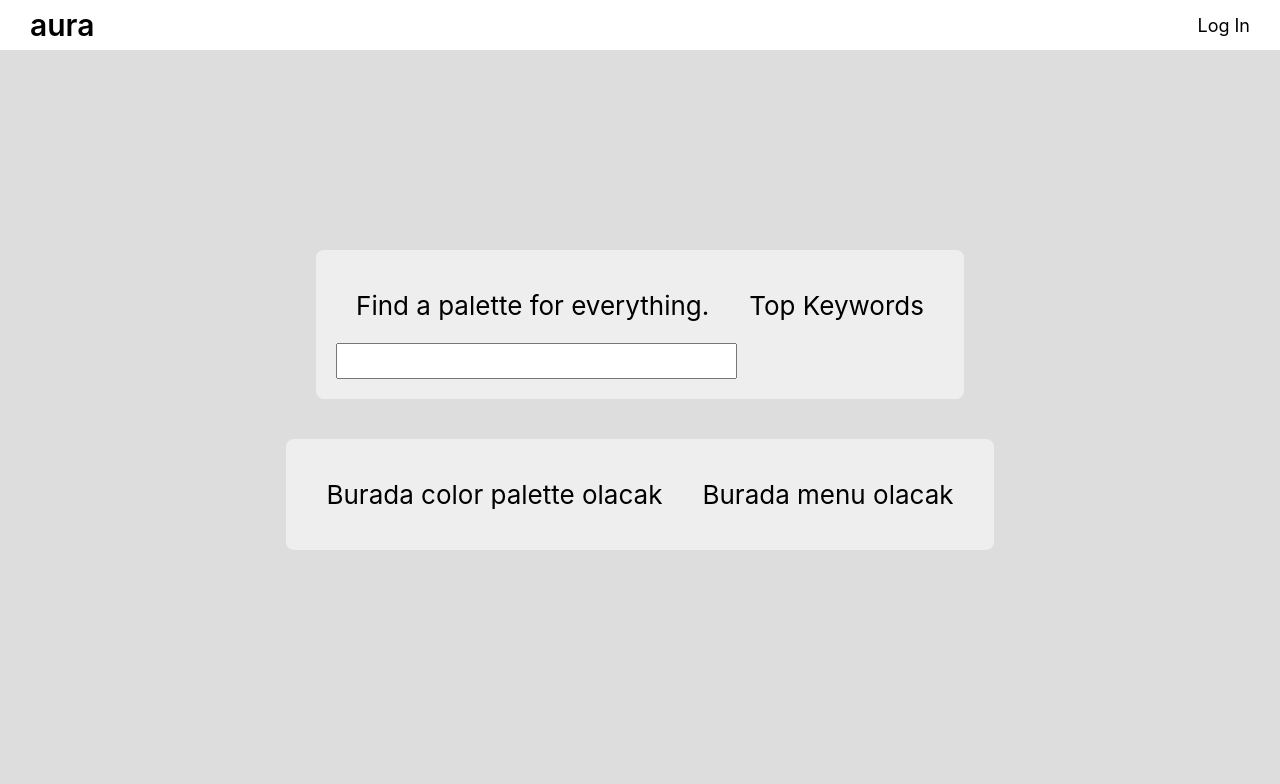
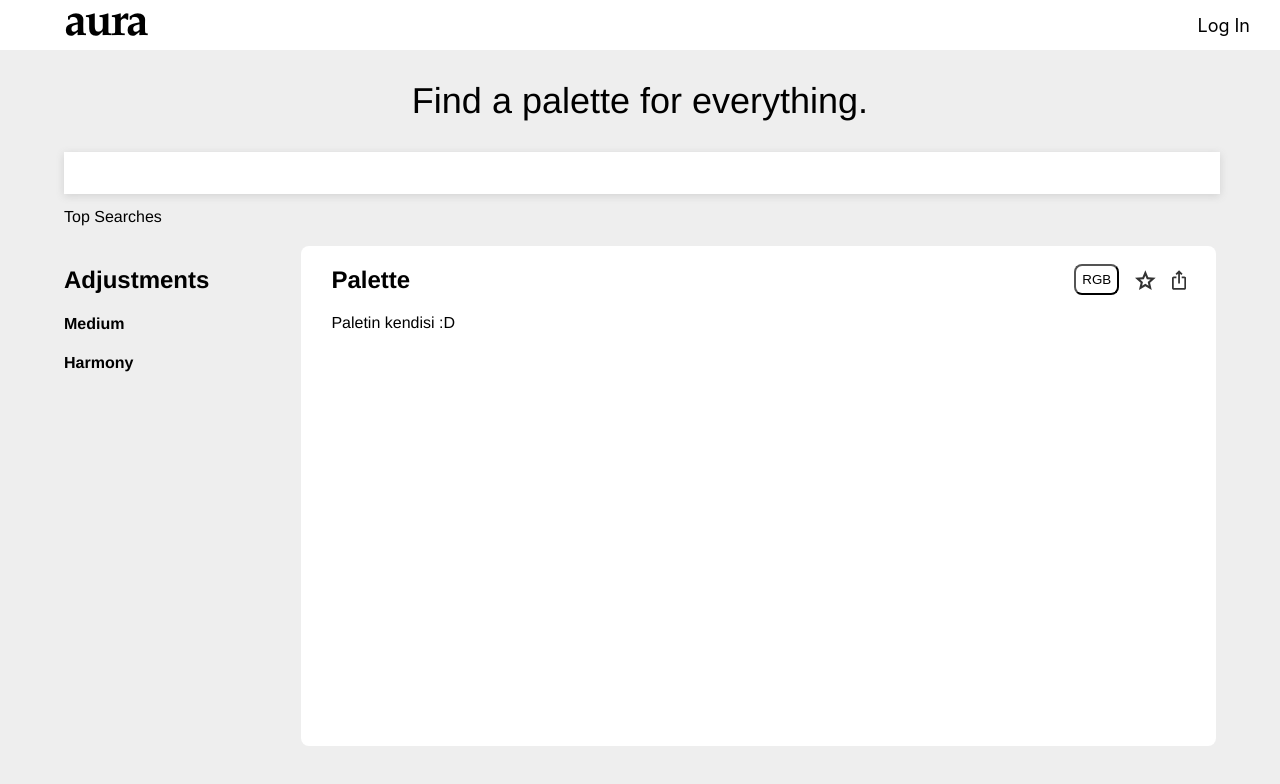
Before and after one commit to solomonNSI/AuraPalette, a React (Create React App) app in the folder aura-palette/: page / in a window 1280 px wide. Shown: the top 784 px of the page. Built offline with nearby package versions, Linux system fonts and the light colour scheme.

Commit message:
divided the page into sections

```diff
--- a/aura-palette/src/App.css
+++ /dev/null
@@ -1,38 +0,0 @@
-.App {
-  text-align: center;
-}
-
-.App-logo {
-  height: 40vmin;
-  pointer-events: none;
-}
-
-@media (prefers-reduced-motion: no-preference) {
-  .App-logo {
-    animation: App-logo-spin infinite 20s linear;
-  }
-}
-
-.App-header {
-  background-color: #dddddd;
-  min-height: 100vh;
-  display: flex;
-  flex-direction: column;
-  align-items: center;
-  justify-content: center;
-  font-size: calc(10px + 2vmin);
-  color: white;
-}
-
-.App-link {
-  color: #61dafb;
-}
-
-@keyframes App-logo-spin {
-  from {
-    transform: rotate(0deg);
-  }
-  to {
-    transform: rotate(360deg);
-  }
-}
--- a/aura-palette/src/App.js
+++ b/aura-palette/src/App.js
@@ -1,29 +1,24 @@
-import './App.css';
 import * as S from "./style";
-import { NavBar } from './NavBar/NavBar';
+import { NavBar } from './Components/NavBar/NavBar';
+import { AdjustmentsMenu } from "./Components/AdjustmentsMenu/AdjustmentsMenu";
+import { Palette } from "./Components/Palette/Palette";
 
 function App() {
   return (
-    <div className="App">
-      <header className="App-header">
-        <NavBar/>
+    <div style={{ backgroundColor: '#eee', height: '100vh' }}>
+      <NavBar/>
 
-        <S.Container>
-          <div>
-            <S.Title>Find a palette for everything.</S.Title>
-            <S.SearchBar/>
-          </div>
-          <S.TopKeywords>
-            Top Keywords
-          </S.TopKeywords>
-        </S.Container>
+      <S.Content>
+        <S.Title>Find a palette for everything.</S.Title>
+        <S.SearchBar/>
+        <S.TopKeywords>Top Searches</S.TopKeywords>
 
-        <S.Container>
-          <S.ColorPaletteContainer>Burada color palette olacak</S.ColorPaletteContainer>
-          <S.MenuContainer>Burada menu olacak</S.MenuContainer>
-        </S.Container>
+        <S.PaletteContainer>
+          <AdjustmentsMenu/>
+          <Palette/>
+        </S.PaletteContainer>
 
-      </header>
+      </S.Content>
     </div>
   );
 }
--- /dev/null
+++ b/aura-palette/src/Components/AdjustmentsMenu/AdjustmentsMenu.js
@@ -0,0 +1,18 @@
+import React from "react";
+import * as S from "./style";
+
+export const AdjustmentsMenu = () => {
+  return (
+    <S.MenuContainer>
+      <h2>Adjustments</h2>
+
+      <div>
+        <h4>Medium</h4>
+      </div>
+
+      <div>
+        <h4>Harmony</h4>
+      </div>
+    </S.MenuContainer>
+  );
+}
--- /dev/null
+++ b/aura-palette/src/Components/AdjustmentsMenu/style.js
@@ -0,0 +1,6 @@
+import React from "react";
+import styled from "styled-components";
+
+export const MenuContainer = styled.div`
+  width: 250px;
+`;
--- a/aura-palette/src/NavBar/style.js
+++ b/aura-palette/src/Components/NavBar/style.js
@@ -1,10 +1,12 @@
 import React from "react";
 import styled from "styled-components";
+
+export const NAVBAR_HEIGHT = 50;
 
 export const NavBar = styled.div`
   background-color: white;
   color: black;
-  height: 50px;
+  height: ${NAVBAR_HEIGHT}px;
   width: 100%;
   display: flex;
   align-items: center;
@@ -13,10 +15,12 @@ export const NavBar = styled.div`
 `;
 
 export const AppName = styled.div`
-  font-size: 30px;
+  font-size: 46px;
   margin: 10px;
-  margin-left: 30px;
-  font-weight: 600;
+  margin-left: 64px;
+  font-family: Palatino;
+  font-weight: 700;
+  letter-spacing: -0.05em;
 `;
 
 export const LoginButton = styled.div`
--- /dev/null
+++ b/aura-palette/src/Components/Palette/Palette.js
@@ -0,0 +1,24 @@
+import React from "react";
+import { ExportIcon } from "../../Icons/ExportIcon";
+import * as S from "./style";
+
+const getColorMode = () => {
+  return "RGB";
+}
+
+export const Palette = () => {
+  return (
+    <S.Container>
+      <S.Header>
+        <S.PaletteTitle>Palette</S.PaletteTitle>
+        <S.ColorModeButton>{getColorMode()}</S.ColorModeButton>
+        <S.StyledStarIcon height='20px'/>
+        <ExportIcon height='20px'/>
+      </S.Header>
+
+      <div>
+        Paletin kendisi :D
+      </div>
+    </S.Container>
+  );
+}
--- /dev/null
+++ b/aura-palette/src/Components/Palette/style.js
@@ -0,0 +1,31 @@
+import React from "react";
+import styled from "styled-components";
+import { StarIcon } from "../../Icons/StarIcon";
+
+export const Container = styled.div`
+  background-color: white;
+  border-radius: 8px;
+  width: 900px;
+  padding: 0 30px;
+`;
+
+export const PaletteTitle = styled.h2`
+  margin-right: auto;
+`;
+
+export const Header = styled.div`
+  display: flex;
+  align-items: center;
+`;
+
+export const ColorModeButton = styled.button`
+  display: flex;
+  align-items: center;
+  background-color: white;
+  border-radius: 8px;
+  padding: 6px;
+`;
+
+export const StyledStarIcon = styled(StarIcon)`
+  margin: 0 16px;
+`;
--- /dev/null
+++ b/aura-palette/src/Icons/ExportIcon.js
@@ -0,0 +1,10 @@
+import React from 'react';
+
+export const ExportIcon = (props) => (
+  <svg viewBox="0 0 24 34" fill="none" {...props}>
+    <path
+      d="M3 33.5a2.888 2.888 0 0 1-2.118-.88A2.89 2.89 0 0 1 0 30.5V14c0-.825.294-1.531.882-2.12A2.888 2.888 0 0 1 3 11h4.5v3H3v16.5h18V14h-4.5v-3H21c.825 0 1.532.293 2.12.88.586.588.88 1.295.88 2.12v16.5c0 .825-.294 1.532-.88 2.12a2.893 2.893 0 0 1-2.12.88H3ZM10.5 23V6.238l-2.4 2.4L6 6.5l6-6 6 6-2.1 2.137-2.4-2.4V23h-3Z"
+      fill="#333"
+    />
+  </svg>
+);
--- /dev/null
+++ b/aura-palette/src/Icons/StarIcon.js
@@ -0,0 +1,10 @@
+import React from 'react';
+
+export const StarIcon = (props) => (
+  <svg viewBox="0 0 30 29" fill="none" {...props}>
+    <path
+      d="M10.275 22.738 15 19.887l4.725 2.887-1.238-5.4 4.163-3.6-5.475-.488L15 8.188l-2.175 5.063-5.475.488 4.162 3.637-1.237 5.363ZM5.737 29l2.438-10.538L0 11.375l10.8-.938L15 .5l4.2 9.938 10.8.937-8.175 7.087L24.263 29 15 23.413 5.738 29Z"
+      fill="#333"
+    />
+  </svg>
+);
--- a/aura-palette/src/style.js
+++ b/aura-palette/src/style.js
@@ -1,38 +1,47 @@
 import React from "react";
 import styled from "styled-components";
+import { NAVBAR_HEIGHT } from "./Components/NavBar/style";
 
-export const Container = styled.div`
+export const Content = styled.div`
+  font-family: Helvetica Neue;
   display: flex;
-  justify-content: center;
-  background-color: #eee;
-  margin: 20px;
-  padding: 20px;
-  border-radius: 8px;
+  flex-direction: column;
+  margin: auto;
+  width: 90vw;
 `;
 
 export const Title = styled.div`
-  color: black;
-  margin: 20px;
+  padding-top: ${NAVBAR_HEIGHT+30}px;
+  text-align: center;
+  margin-bottom: auto;
+  font-size: 36px;
+  font-weight: 300;
 `;
 
 export const SearchBar = styled.input`
-  color: black;
+  display: flex;
+  margin: auto;
+  margin-top: 30px;
   width: 100%;
-  height: 30px;
+  height: 40px;
   font-size: 16px;
+  border: none;
+  box-shadow: rgba(99, 99, 99, 0.2) 0px 2px 8px 0px;
 `;
 
 export const TopKeywords = styled.div`
-  color: black;
-  margin: 20px;
+  font-size: 16px;
+  margin-top: 14px;
+  text-align: left;
+  display: flex;
+  align-items: center;
 `;
 
-export const ColorPaletteContainer = styled.div`
-  color: black;
-  margin: 20px;
+export const PaletteContainer = styled.div`
+  display: flex;
+  justify-content: space-between;
+  border-radius: 8px;
+  width: 90vw;
+  height: 500px;
+  margin-top: 20px;
 `;
-
-export const MenuContainer = styled.div`
-  color: black;
-  margin: 20px;
-`;
```
Also changed, not shown: aura-palette/src/Components/NavBar/NavBar.js (renamed from aura-palette/src/NavBar/NavBar.js), aura-palette/src/logo.svg (deleted).
